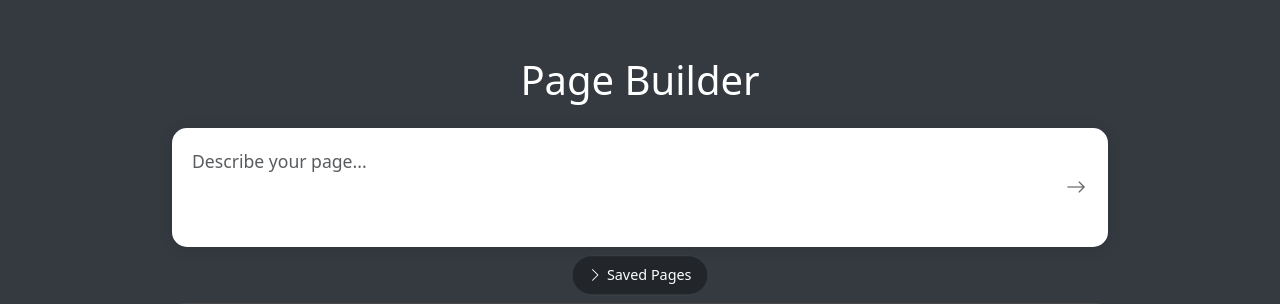
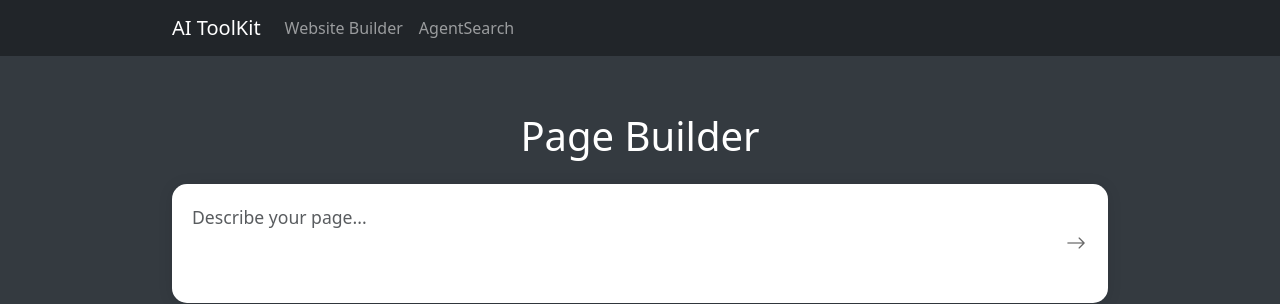
Before and after one commit to makeiteasierapps/AIToolKit, a Flask app: page /site_builder in a window 1280 px wide. Shown: the top 304 px of the page. Run offline with Flask 3, Linux system fonts and the light colour scheme; some libraries are stand-ins or nearby versions.

Commit message:
added nav

```diff
--- /dev/null
+++ b/templates/base.html
@@ -0,0 +1,81 @@
+
+<!DOCTYPE html>
+<html lang="en">
+    <head>
+        <meta charset="UTF-8" />
+        <meta
+            name="viewport"
+            content="width=device-width, initial-scale=1, shrink-to-fit=no"
+        />
+        <title>{% block title %}AI ToolKit{% endblock %}</title>
+        <link
+            href="https://cdn.jsdelivr.net/npm/bootstrap@5.3.0-alpha3/dist/css/bootstrap.min.css"
+            rel="stylesheet"
+            integrity="sha384-KK94CHFLLe+nY2dmCWGMq91rCGa5gtU4mk92HdvYe+M/SXH301p5ILy+dN9+nJOZ"
+            crossorigin="anonymous"
+        />
+        <link
+            href="https://maxcdn.bootstrapcdn.com/font-awesome/4.7.0/css/font-awesome.min.css"
+            rel="stylesheet"
+        />
+        <link rel="stylesheet" href="/static/css/custom.css" />
+        <style>
+            body {
+                background-color: #343a40;
+                color: #fff;
+            }
+            .btn {
+                width: 100%;
+                height: 100px;
+            }
+            .navbar {
+                background-color: #212529;
+            }
+        </style>
+        {% block extra_css %}{% endblock %}
+    </head>
+    <body>
+        <nav class="navbar navbar-expand-lg navbar-dark">
+            <div class="container">
+                <a class="navbar-brand" href="{{ url_for('index') }}"
+                    >AI ToolKit</a
+                >
+                <button
+                    class="navbar-toggler"
+                    type="button"
+                    data-bs-toggle="collapse"
+                    data-bs-target="#navbarNav"
+                >
+                    <span class="navbar-toggler-icon"></span>
+                </button>
+                <div class="collapse navbar-collapse" id="navbarNav">
+                    <ul class="navbar-nav">
+                        <li class="nav-item">
+                            <a
+                                class="nav-link"
+                                href="{{ url_for('site_builder') }}"
+                                >Website Builder</a
+                            >
+                        </li>
+                        <li class="nav-item">
+                            <a
+                                class="nav-link"
+                                href="{{ url_for('agent_search') }}"
+                                >AgentSearch</a
+                            >
+                        </li>
+                    </ul>
+                </div>
+            </div>
+        </nav>
+
+        {% block content %}{% endblock %}
+
+        <script
+            src="https://cdn.jsdelivr.net/npm/bootstrap@5.3.0-alpha3/dist/js/bootstrap.bundle.min.js"
+            integrity="sha384-ENjdO4Dr2bkBIFxQpeoTz1HIcje39Wm4jDKdf19U8gI4ddQ3GYNS7NTKfAdVQSZe"
+            crossorigin="anonymous"
+        ></script>
+        {% block extra_js %}{% endblock %}
+    </body>
+</html>
--- a/templates/site_builder.html
+++ b/templates/site_builder.html
@@ -1,15 +1,5 @@
-<!DOCTYPE html>
-<html lang="en">
-    <head>
-        <meta charset="UTF-8" />
-        <meta name="viewport" content="width=device-width, initial-scale=1.0" />
-        <title>Page Builder</title>
-        <link
-            href="https://cdn.jsdelivr.net/npm/bootstrap@5.3.0-alpha3/dist/css/bootstrap.min.css"
-            rel="stylesheet"
-            integrity="sha384-KK94CHFLLe+nY2dmCWGMq91rCGa5gtU4mk92HdvYe+M/SXH301p5ILy+dN9+nJOZ"
-            crossorigin="anonymous"
-        />
+{% extends "base.html" %} {% block title %}Page Builder{% endblock %} {% block
+extra_css %}
 <link href="/static/css/main.css" rel="stylesheet" />
 <link href="/static/css/thumbnail.css" rel="stylesheet" />
 <link href="/static/css/preview.css" rel="stylesheet" />
@@ -19,8 +9,7 @@
     rel="stylesheet"
     href="https://cdn.jsdelivr.net/npm/bootstrap-icons@1.11.3/font/bootstrap-icons.min.css"
 />
-    </head>
-    <body>
+{% endblock %} {% block content %}
 <div class="container main-container">
     <h1 class="text-center my-4">Page Builder</h1>
 
@@ -34,11 +23,7 @@
                 required
                 placeholder="Describe your page..."
             ></textarea>
-                    <button
-                        id="submit-description"
-                        class="btn"
-                        title="Generate"
-                    >
+            <button id="submit-description" class="btn" title="Generate">
                 <i class="bi bi-arrow-right"></i>
             </button>
         </div>
@@ -47,10 +32,7 @@
     <!-- Thumbnails Section -->
     <div class="w-100">
         <div class="thumbnails-wrapper collapsed">
-                    <button
-                        class="thumbnails-toggle"
-                        aria-label="Toggle thumbnails"
-                    >
+            <button class="thumbnails-toggle" aria-label="Toggle thumbnails">
                 <i class="bi bi-chevron-up"></i>
                 <span>Saved Pages</span>
             </button>
@@ -91,6 +73,7 @@
         <iframe id="preview"></iframe>
     </div>
 </div>
+{% endblock %} {% block extra_js %}
 <script src="https://cdnjs.cloudflare.com/ajax/libs/html2canvas/1.3.3/html2canvas.min.js"></script>
 <script
     type="module"
@@ -100,5 +83,4 @@
     type="module"
     src="{{ url_for('static', filename='js/site_builder.js') }}"
 ></script>
-    </body>
-</html>
+{% endblock %}
```
Also changed, not shown: templates/agent_search.html (+3 -15 lines), templates/index.html (+2 -39 lines). Lines whose indentation alone changed are shown as unchanged.
